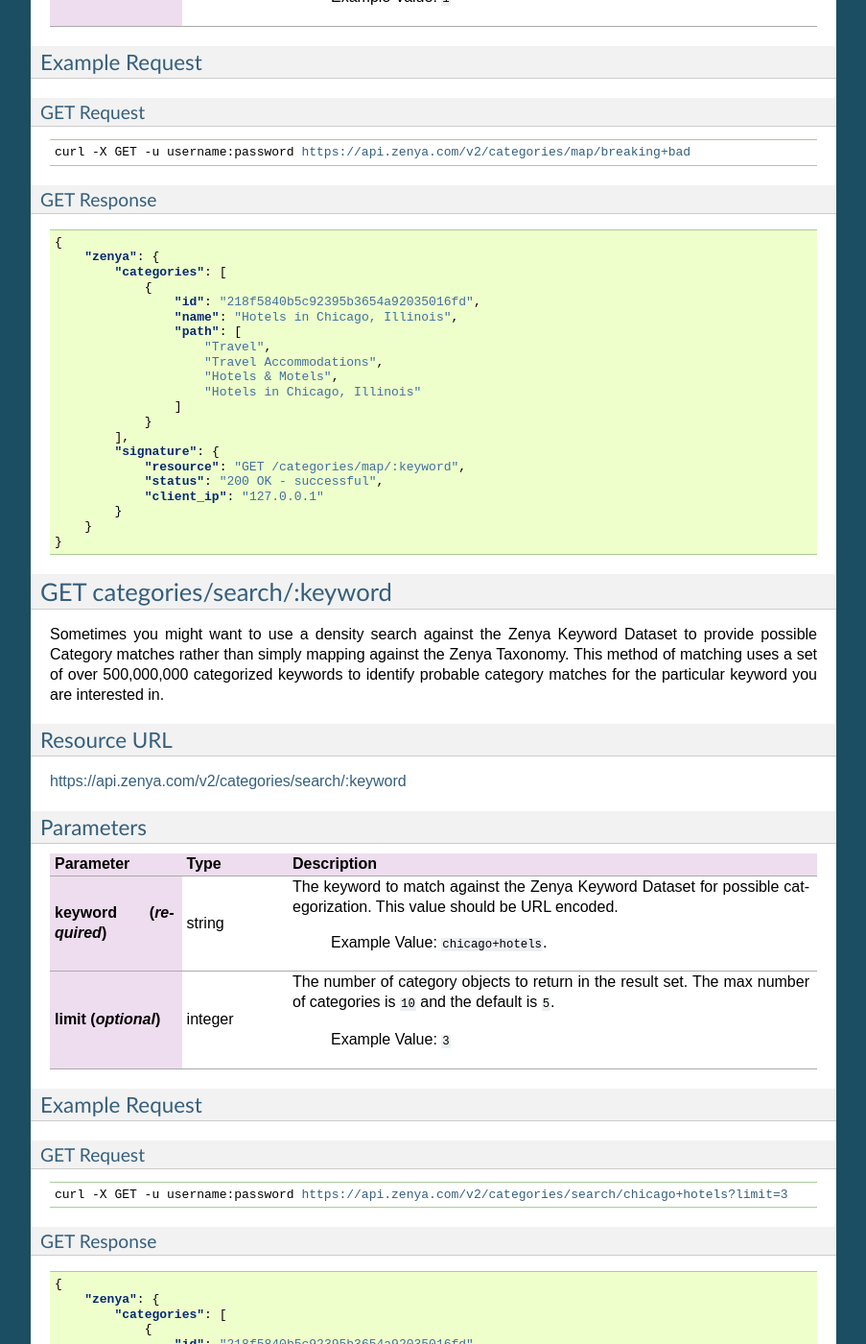
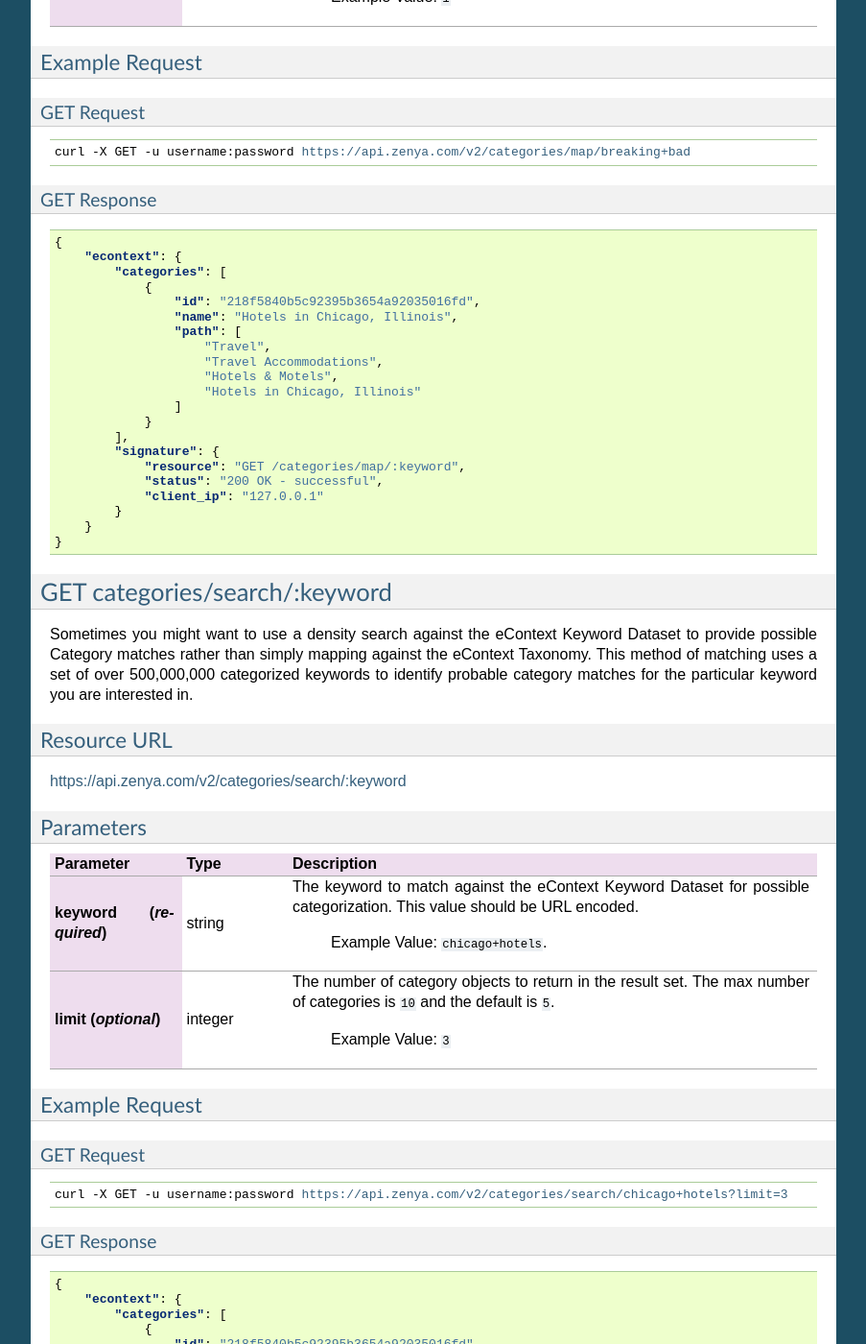
Before and after one commit to info-com/zenya-api-docs, a Sphinx documentation site: the page built from source/categories.rst, in a window 1280 px wide and 1400 px high, scrolled down 847 px. Shown: the whole window at 96% size, without its empty margins (198-1101 px from the left). Built offline with Sphinx 7.4.7, drawn with Linux system fonts in a browser that asks for light colours; some of the changed text lies outside the part shown.

Commit message:
Update categories.rst

```diff
--- a/source/categories.rst
+++ b/source/categories.rst
@@ -7,7 +7,7 @@
 GET categories/map/:keyword
 ---------------------------
 
-Use the Zenya Taxonomy to map your keyword to a best match Category.
+Use the eContext Taxonomy to map your keyword to a best match Category.
 
 Resource URL
 ^^^^^^^^^^^^
@@ -44,7 +44,7 @@
 .. code-block:: json
 
     {
-	"zenya": {
+	"econtext": {
 	    "categories": [
 		{
 		    "id": "218f5840b5c92395b3654a92035016fd",
@@ -68,8 +68,8 @@
 GET categories/search/:keyword
 ------------------------------
 
-Sometimes you might want to use a density search against the Zenya Keyword Dataset to
-provide possible Category matches rather than simply mapping against the Zenya Taxonomy.
+Sometimes you might want to use a density search against the eContext Keyword Dataset to
+provide possible Category matches rather than simply mapping against the eContext Taxonomy.
 This method of matching uses a set of over 500,000,000 categorized keywords to identify
 probable category matches for the particular keyword you are interested in.
 
@@ -85,7 +85,7 @@
     :stub-columns: 1
     :widths: 25, 20, 100
 
-    "keyword (*required*)", "string", "The keyword to match against the Zenya Keyword Dataset for possible categorization. This value should be URL encoded.
+    "keyword (*required*)", "string", "The keyword to match against the eContext Keyword Dataset for possible categorization. This value should be URL encoded.
 
       Example Value: ``chicago+hotels``."
     "limit (*optional*)", "integer", "The number of category objects to return in the result set. The max number of categories is ``10`` and the default is ``5``.
@@ -108,7 +108,7 @@
 .. code-block:: json
 
     {
-	"zenya": {
+	"econtext": {
 	    "categories": [
 		{
 		    "id": "218f5840b5c92395b3654a92035016fd",
```
